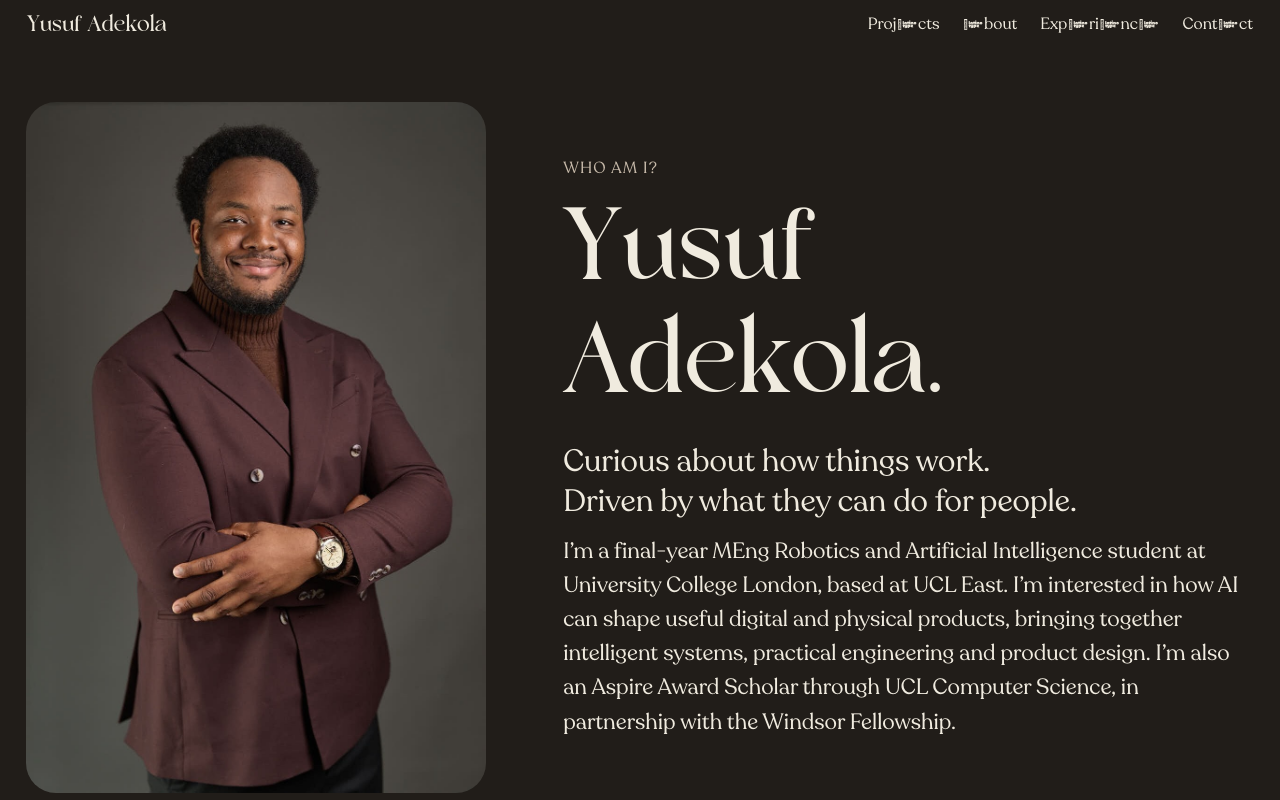
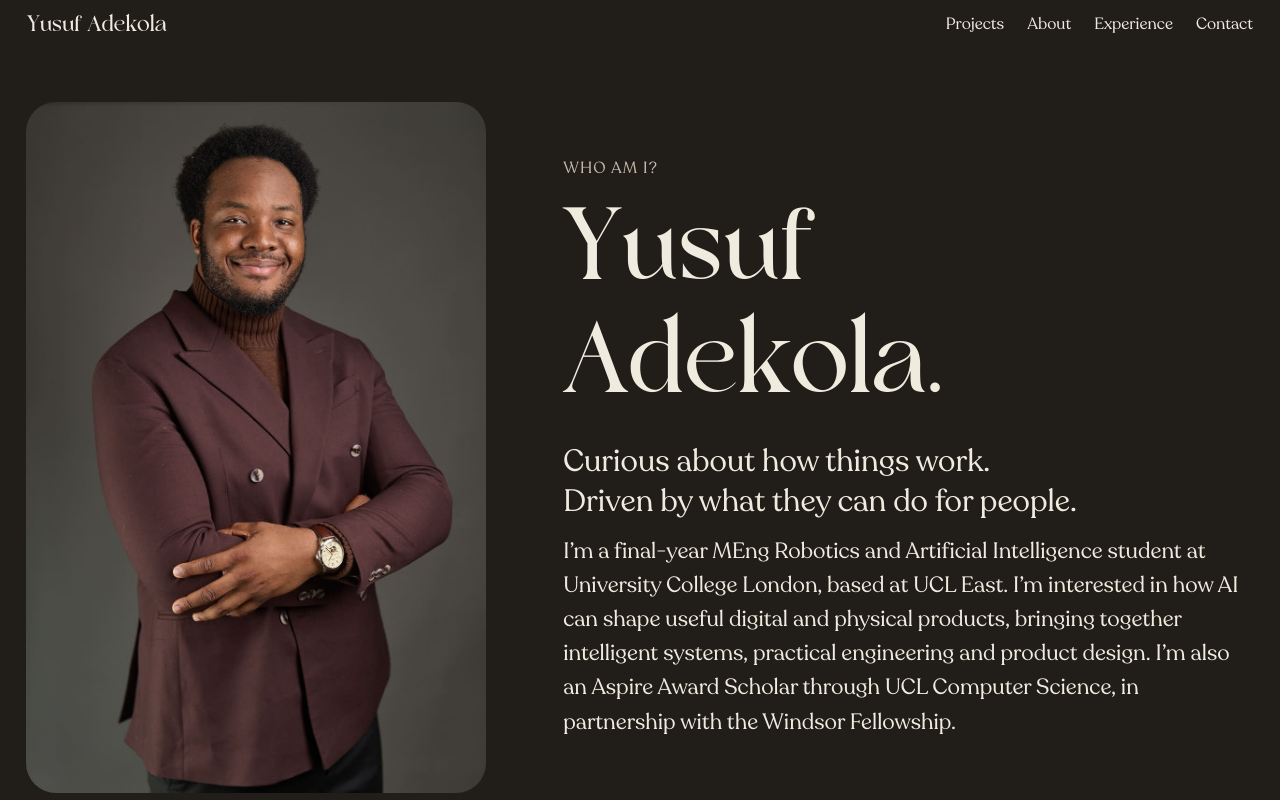
Before and after one commit to Mobolade0/portfolio, a Next.js app: page /about in a window 1280 px wide. Shown: the top 800 px of the page. Built offline with nearby package versions, Linux system fonts and the light colour scheme.

Commit message:
Prevent Recoleta DEMO stylistic alternate marks in navigation

```diff
--- a/app/globals.css
+++ b/app/globals.css
@@ -1518,7 +1518,7 @@ body { font-size: clamp(1.125rem, 1.25vw, 1.5rem); }
 .profile-tab-label { display: flex; align-items: center; justify-content: center; min-height: 44px; padding: 7px 8px; line-height: 1.15; }
 .profile-tab-ink { position: absolute; inset: 0; color: #211d19; pointer-events: none; }
 .profile-learn-more { display: inline-flex; gap: 8px; align-items: center; margin-top: 18px; min-height: 44px; color: inherit; font-size: 1.125rem; text-underline-offset: 5px; }
-.site-nav a { font-family: "Askino", Georgia, serif; font-feature-settings: "ss01" 1; font-weight: 400; font-size: clamp(1.25rem, 1.8vw, 1.75rem); line-height: 1.15; }
+.site-nav .site-name { font-family: "Askino", Georgia, serif; font-feature-settings: "ss01" 1; font-weight: 400; font-size: clamp(1.25rem, 1.8vw, 1.75rem); line-height: 1.15; }
 .ibm-experience-intro { padding: clamp(24px, 4vw, 64px); background: #e4ddc9; color: #211d19; border-radius: 24px; margin-bottom: 32px; }
 .ibm-experience-intro p { color: #494537; }
 .ibm-experience-page > img { display: block; width: 100%; height: auto; border-radius: 20px; }
@@ -2217,3 +2217,12 @@ html, body {
   font-variant-ligatures: none;
   font-feature-settings: "liga" 0, "clig" 0, "dlig" 0;
 }
+
+/* Recoleta demo: keep standard letters in navigation.
+   The ss01 alternates for a/e contain the demo mark. Prior .site-nav a
+   styling enabled ss01 for all links, including the Recoleta navigation. */
+.home-navigation .home-navigation-links > a,
+.home-navigation .home-navigation-links > button {
+  font-variant-ligatures: none;
+  font-feature-settings: "ss01" 0, "liga" 0, "clig" 0, "dlig" 0;
+}
```
